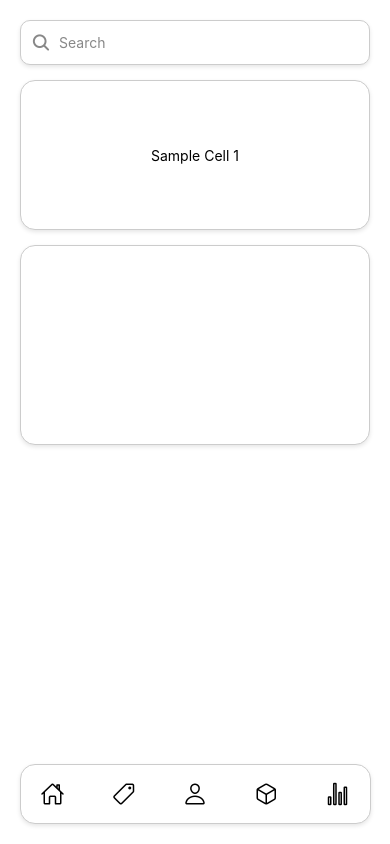
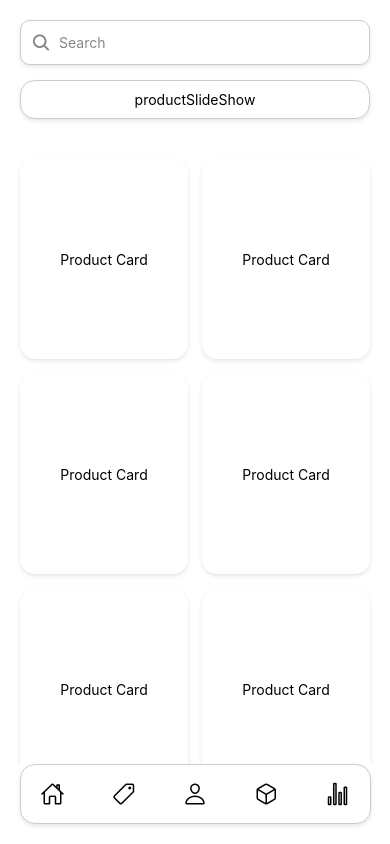
Before and after one commit to jamardines-dev/panindamobile-v2, a React Native app: screen /Home in a window 390 px wide. Built offline with nearby package versions, Linux system fonts and the light colour scheme.

Commit message:
product card

```diff
--- a/src/components/ui/productCard.js
+++ b/src/components/ui/productCard.js
@@ -1,10 +1,28 @@
-import { View, Text } from 'react-native'
-import React from 'react'
+import { View, Text, StyleSheet } from 'react-native';
+import React from 'react';
 
 export default function productCard() {
   return (
-    <View>
-      <Text>productCard</Text>
+    <View style={styles.card}>
+      <Text>Product Card</Text>
     </View>
-  )
-}s
+  );
+}
+
+const styles = StyleSheet.create({
+  card: {
+    width: '48%',           // 2 per row
+    height: 200,
+    marginBottom: 15,       // spacing between rows
+    backgroundColor: '#fff',
+    borderRadius: 15,
+    padding: 10,
+    justifyContent: 'center',
+    alignItems: 'center',
+    shadowColor: '#000',
+    shadowOffset: { width: 0, height: 2 },
+    shadowOpacity: 0.1,
+    shadowRadius: 4,
+    elevation: 3,
+  },
+});
--- /dev/null
+++ b/src/components/ui/productSlideShow.js
@@ -0,0 +1,10 @@
+import { View, Text } from 'react-native'
+import React from 'react'
+
+export default function productSlideShow() {
+  return (
+    <View>
+      <Text>productSlideShow</Text>
+    </View>
+  )
+}
--- a/src/screen/Homepage.js
+++ b/src/screen/Homepage.js
@@ -1,25 +1,31 @@
 import React from 'react';
-import { View, Text, StyleSheet, SafeAreaView, ScrollView} from 'react-native';
+import { View, StyleSheet, SafeAreaView, ScrollView } from 'react-native';
 import Navbar from '../components/navbar';
 import SearchBar from '../components/searchBar';
-
+import ProductCard from '../components/ui/productCard';
+import ProductSlideShow from '../components/ui/productSlideShow';
 
 export default function Homepage() {
   return (
     <SafeAreaView style={styles.container}>
 
 
-      <View style={styles.content}>
-        <SearchBar/>
+      <View style={styles.topContent}>
+        <SearchBar />
         <View style={styles.cell}>
-          <Text>Sample Cell 1</Text>
-        </View>
-        <View style={styles.productView}>
-          <ScrollView>
-
-          </ScrollView>
+          <ProductSlideShow />
         </View>
       </View>
+
+
+      <ScrollView style={styles.productGrid} contentContainerStyle={{ flexDirection: 'row', flexWrap: 'wrap', justifyContent: 'space-between', padding: 20 }} showsVerticalScrollIndicator={false}>
+        <ProductCard />
+        <ProductCard />
+        <ProductCard />
+        <ProductCard />
+        <ProductCard />
+        <ProductCard />
+      </ScrollView>
 
 
       <Navbar />
@@ -32,48 +38,30 @@ const styles = StyleSheet.create({
   container: {
     flex: 1,
     backgroundColor: '#fff',
-    justifyContent: 'space-between', // content top, navbar bottom
   },
-  content: {
+
+  topContent: {
     padding: 20,
-    justifyContent: 'center',
-    alignItems: 'center',
   },
 
   cell: {
     width: '100%',
-    height: 150,
     borderWidth: 1,
     borderRadius: 15,
     justifyContent: 'center',
     alignItems: 'center',
-    marginBottom: 15,
     backgroundColor: '#fff',
     borderColor: '#ccc',
-    shadowColor: '#000',   //shadow
+    shadowColor: '#000',
     shadowOffset: { width: 0, height: 2 },
     shadowOpacity: 0.1,
     shadowRadius: 4,
     elevation: 3,
-    flexDirection: 'row',
+    padding: 10,
   },
 
-  productView: {
-    width: '100%',
-    height: 200,
-    borderWidth: 1,
-    borderRadius: 15,
-    justifyContent: 'center',
-    alignItems: 'center',
-    marginBottom: 15,
+  productGrid: {
+    flex: 1,
     backgroundColor: '#fff',
-    borderColor: '#ccc',
-    shadowColor: '#000',   //shadow
-    shadowOffset: { width: 0, height: 2 },
-    shadowOpacity: 0.1,
-    shadowRadius: 4,
-    elevation: 3,
   },
-
-
 });
```
